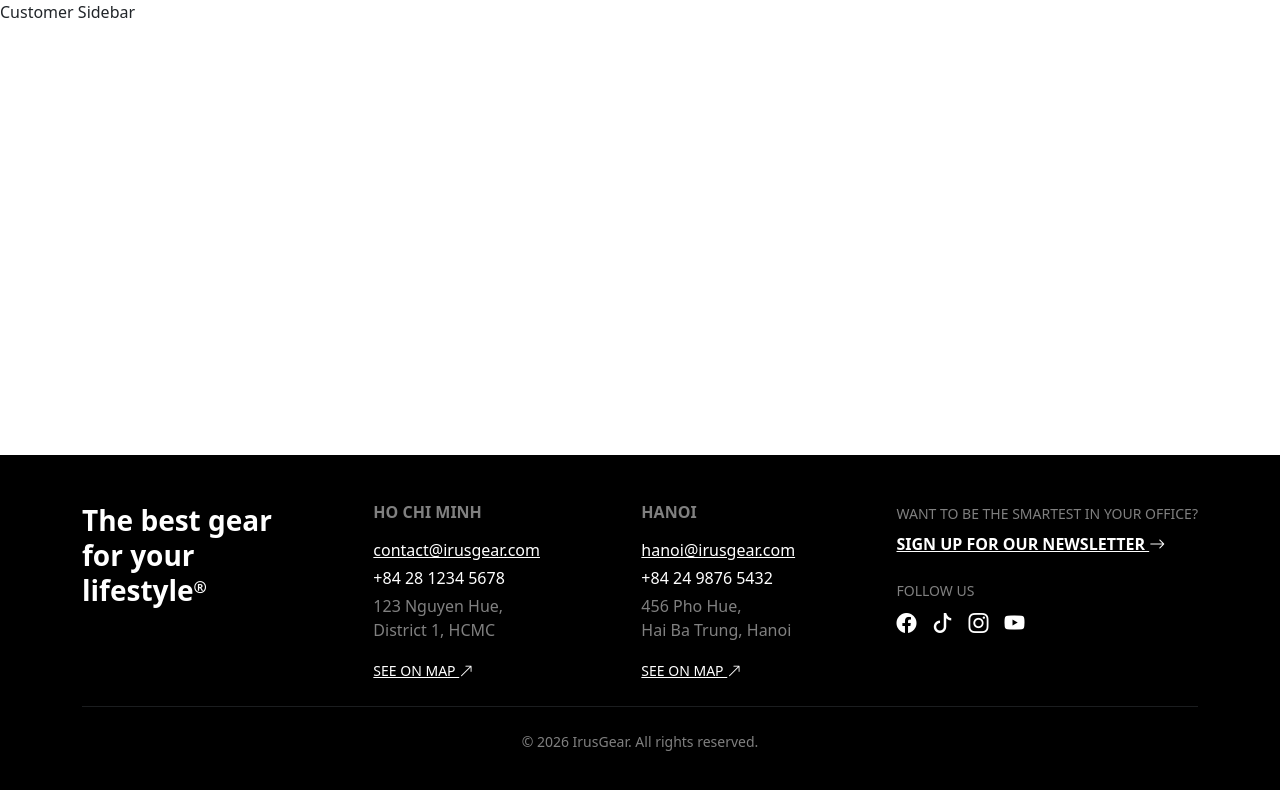
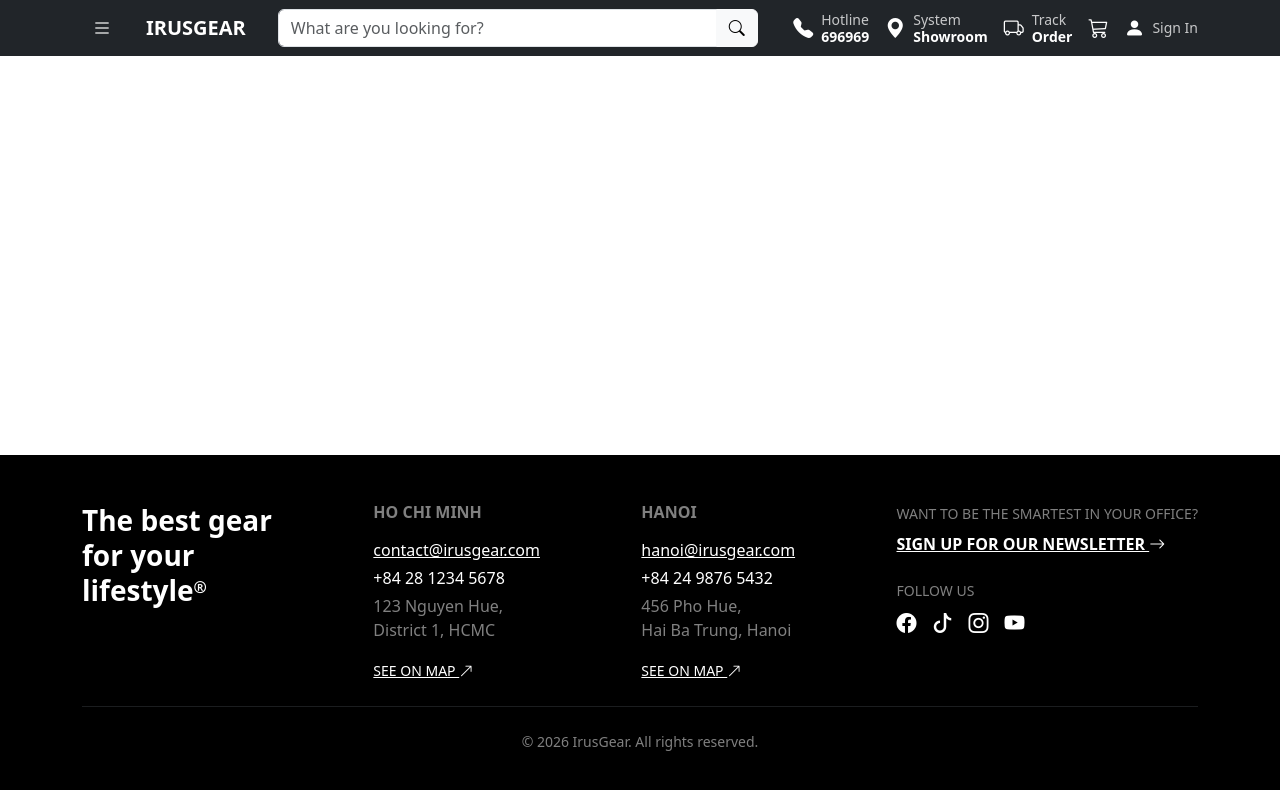
Before and after one commit to IrusVN/irusgear-frontend, a Nuxt app: page /admin/dashboard in a window 1280 px wide. Shown: the top 790 px of the page. Built offline with nearby package versions, Linux system fonts and the light colour scheme.

Commit message:
navbar guest
ver 1

```diff
--- a/components/Models/LoginModel.vue
+++ b/components/Models/LoginModel.vue
@@ -68,12 +68,7 @@
             <button class="social-btn btn rounded-circle border p-3">
               <FacebookLogo />
             </button>
-            <button class="social-btn btn rounded-circle border p-3">
-              <TwitterLogo />
-            </button>
-            <button class="social-btn btn rounded-circle border p-3">
-              <AppleLogo />
-            </button>
+
           </div>
         </div>
 
@@ -99,8 +94,7 @@
 import { ref } from 'vue'
 import GoogleLogo from '@/components/Icons/Logo/GoogleLogo.vue'
 import FacebookLogo from '@/components/Icons/Logo/FacebookLogo.vue'
-import TwitterLogo from '@/components/Icons/Logo/TwitterLogo.vue'
-import AppleLogo from '@/components/Icons/Logo/AppleLogo.vue'
+
 import EmailIcon from '@/components/Icons/EmailIcon.vue'
 import LockIcon from '@/components/Icons/LockIcon.vue'
 import ShowEye from '@/components/Icons/ShowEye.vue'
--- a/components/Models/RegisterModel.vue
+++ b/components/Models/RegisterModel.vue
@@ -100,12 +100,7 @@
             <button class="social-btn btn rounded-circle border p-3">
               <FacebookLogo />
             </button>
-            <button class="social-btn btn rounded-circle border p-3">
-              <TwitterLogo />
-            </button>
-            <button class="social-btn btn rounded-circle border p-3">
-              <AppleLogo />
-            </button>
+
           </div>
         </div>
 
@@ -135,8 +130,7 @@ import ShowEye from '@/components/Icons/ShowEye.vue'
 import HideEye from '@/components/Icons/HideEye.vue'
 import GoogleLogo from '@/components/Icons/Logo/GoogleLogo.vue'
 import FacebookLogo from '@/components/Icons/Logo/FacebookLogo.vue'
-import TwitterLogo from '@/components/Icons/Logo/TwitterLogo.vue'
-import AppleLogo from '@/components/Icons/Logo/AppleLogo.vue'
+
 
 const localePath = useLocalePath()
 const firstName = ref('')
--- /dev/null
+++ b/components/Navbar/CustomerNavbar.vue
@@ -0,0 +1,148 @@
+<template>
+  <header>
+    <!-- Main Navbar -->
+    <nav class="navbar navbar-expand navbar-dark bg-dark py-2">
+      <div class="container">
+        <div class="d-flex align-items-center gap-3 w-100">
+          <!-- Category Button -->
+          <button class="btn border-0 bg-transparent text-white d-flex align-items-center justify-content-center p-2" @click="toggleCategoryMenu" style="width: 40px; height: 40px;">
+            <i class="bi bi-list fs-5"></i>
+          </button>
+
+          <!-- Logo -->
+          <div class="navbar-brand fw-bold text-uppercase fs-5 text-white text-decoration-none ms-2" style="cursor: default;">
+            {{ $t('sidebar.brandName') }}
+          </div>
+
+          <!-- Search Bar -->
+          <div class="flex-grow-1 d-none d-md-block" style="max-width: 480px;">
+            <div class="input-group">
+              <input
+                type="text"
+                class="form-control"
+                :placeholder="$t('navbar.searchPlaceholder')"
+                v-model="searchQuery"
+                @keyup.enter="handleSearch"
+              />
+              <button class="btn btn-light" type="button" @click="handleSearch">
+                <i class="bi bi-search"></i>
+              </button>
+            </div>
+          </div>
+
+          <!-- Right Menu Icons -->
+          <div class="d-flex align-items-center gap-3 ms-auto">
+            <!-- Hotline -->
+            <a href="tel:" class="text-white text-decoration-none d-flex align-items-center gap-2">
+              <i class="bi bi-telephone-fill fs-5"></i>
+              <div class="d-none d-lg-flex flex-column lh-sm">
+                <small class="opacity-75">Hotline</small>
+                <span class="fw-semibold small">696969</span>
+              </div>
+            </a>
+
+            <!-- Showroom -->
+            <NuxtLink to="/showroom" class="text-white text-decoration-none d-flex align-items-center gap-2">
+              <i class="bi bi-geo-alt-fill fs-5"></i>
+              <div class="d-none d-lg-flex flex-column lh-sm">
+                <small class="opacity-75">{{ $t('navbar.system') }}</small>
+                <span class="fw-semibold small">Showroom</span>
+              </div>
+            </NuxtLink>
+
+            <!-- Order Tracking -->
+            <NuxtLink to="/orders" class="text-white text-decoration-none d-flex align-items-center gap-2">
+              <i class="bi bi-truck fs-5"></i>
+              <div class="d-none d-lg-flex flex-column lh-sm">
+                <small class="opacity-75">{{ $t('navbar.trackOrder') }}</small>
+                <span class="fw-semibold small">{{ $t('navbar.order') }}</span>
+              </div>
+            </NuxtLink>
+
+            <!-- Cart -->
+            <NuxtLink to="/cart" class="text-white text-decoration-none position-relative">
+              <i class="bi bi-cart3 fs-5"></i>
+              <span v-if="cartCount > 0" class="position-absolute top-0 start-100 translate-middle badge rounded-pill bg-light text-dark">
+                {{ cartCount }}
+              </span>
+            </NuxtLink>
+
+            <!-- Account -->
+            <NuxtLink to="/auth/login" class="text-white text-decoration-none d-flex align-items-center gap-2">
+              <i class="bi bi-person-fill fs-5"></i>
+              <div class="d-none d-lg-flex flex-column lh-sm">
+                <small class="opacity-75">{{ $t('navbar.signIn') }}</small>
+              </div>
+            </NuxtLink>
+          </div>
+        </div>
+      </div>
+    </nav>
+
+
+
+    <!-- Mobile Category Dropdown -->
+    <div class="collapse bg-white shadow" :class="{ show: isCategoryOpen }">
+      <div class="container py-3">
+        <ul class="list-unstyled mb-0">
+          <li v-for="(item, index) in categoryMenuItems" :key="index">
+            <NuxtLink :to="item.to" class="d-flex align-items-center gap-3 py-2 px-3 text-dark text-decoration-none rounded" @click="closeCategoryMenu">
+              <i :class="item.icon"></i>
+              <span>{{ item.label }}</span>
+            </NuxtLink>
+          </li>
+        </ul>
+      </div>
+    </div>
+  </header>
+</template>
+
+<script setup>
+import { ref, computed } from 'vue'
+import { useI18n } from 'vue-i18n'
+
+const { t } = useI18n()
+
+const searchQuery = ref('')
+const isCategoryOpen = ref(false)
+const cartCount = ref(0)
+
+const categoryMenuItems = computed(() => [
+  { label: t('navbar.menu.pcGaming'), to: '/category/pc-gaming', icon: 'bi bi-pc-display' },
+  { label: t('navbar.menu.hotDeal'), to: '/category/hot-deal', icon: 'bi bi-lightning-fill' },
+  { label: t('navbar.menu.news'), to: '/news', icon: 'bi bi-newspaper' },
+  { label: t('navbar.menu.techService'), to: '/services', icon: 'bi bi-tools' },
+  { label: t('navbar.menu.tradeIn'), to: '/trade-in', icon: 'bi bi-arrow-repeat' },
+  { label: t('navbar.menu.warranty'), to: '/warranty', icon: 'bi bi-shield-check' },
+])
+
+const toggleCategoryMenu = () => {
+  isCategoryOpen.value = !isCategoryOpen.value
+}
+
+const closeCategoryMenu = () => {
+  isCategoryOpen.value = false
+}
+
+const handleSearch = () => {
+  if (searchQuery.value.trim()) {
+    navigateTo(`/search?q=${encodeURIComponent(searchQuery.value)}`)
+  }
+}
+</script>
+
+<style scoped>
+/* Minimal custom styles - only what Bootstrap can't do */
+.nav-link:hover {
+  background: rgba(255, 255, 255, 0.1);
+}
+
+.collapse.show {
+  display: block;
+}
+
+/* Dropdown hover effect */
+.list-unstyled a:hover {
+  background: #f8f9fa;
+}
+</style>
--- a/i18n/locales/en.js
+++ b/i18n/locales/en.js
@@ -101,5 +101,23 @@ export default {
     },
     validate: {
         passwordsNotMatch: "Passwords do not match",
-    }
+    },
+    navbar: {
+        category: "Category",
+        searchPlaceholder: "What are you looking for?",
+        storageUsed: "Storage used: {percent} MB",
+        system: "System",
+        trackOrder: "Track",
+        order: "Order",
+        cart: "Cart",
+        signIn: "Sign In",
+        menu: {
+            pcGaming: "PC Gaming 240Hz",
+            hotDeal: "Hot Deal | Laptop",
+            news: "News",
+            techService: "Tech Service",
+            tradeIn: "Trade In",
+            warranty: "Warranty",
+        },
+    },
 }
--- a/layouts/default.vue
+++ b/layouts/default.vue
@@ -1,7 +1,7 @@
 <template>
     <div class="d-flex flex-column min-vh-100">
-        <CustomerSidebar />
-        <main class="flex-grow-1">
+        <CustomerNavbar />
+        <main class="flex-grow-1 py-4">
             <slot />
         </main>
         <Footer />
@@ -9,7 +9,7 @@
 </template>
 
 <script setup>
-import CustomerSidebar from '~/components/Sidebar/CustomerSidebar.vue'
+import CustomerNavbar from '~/components/Navbar/CustomerNavbar.vue'
 import Footer from '~/components/Footer/Footer.vue'
 </script>
 
```
Also changed, not shown: i18n/locales/vi.js (+19 -1 lines), 1 other file (tests, documents, lock files or other folders).
